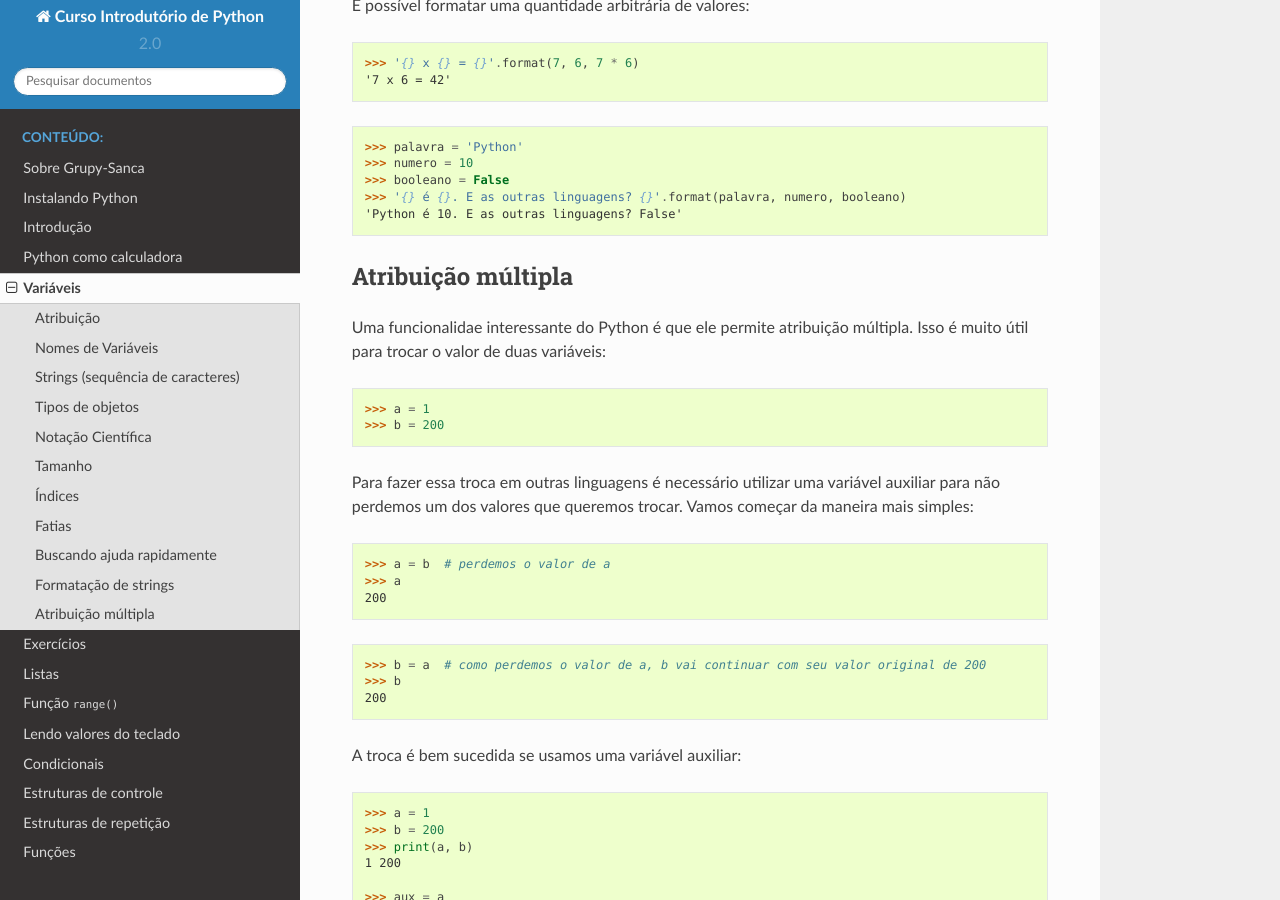
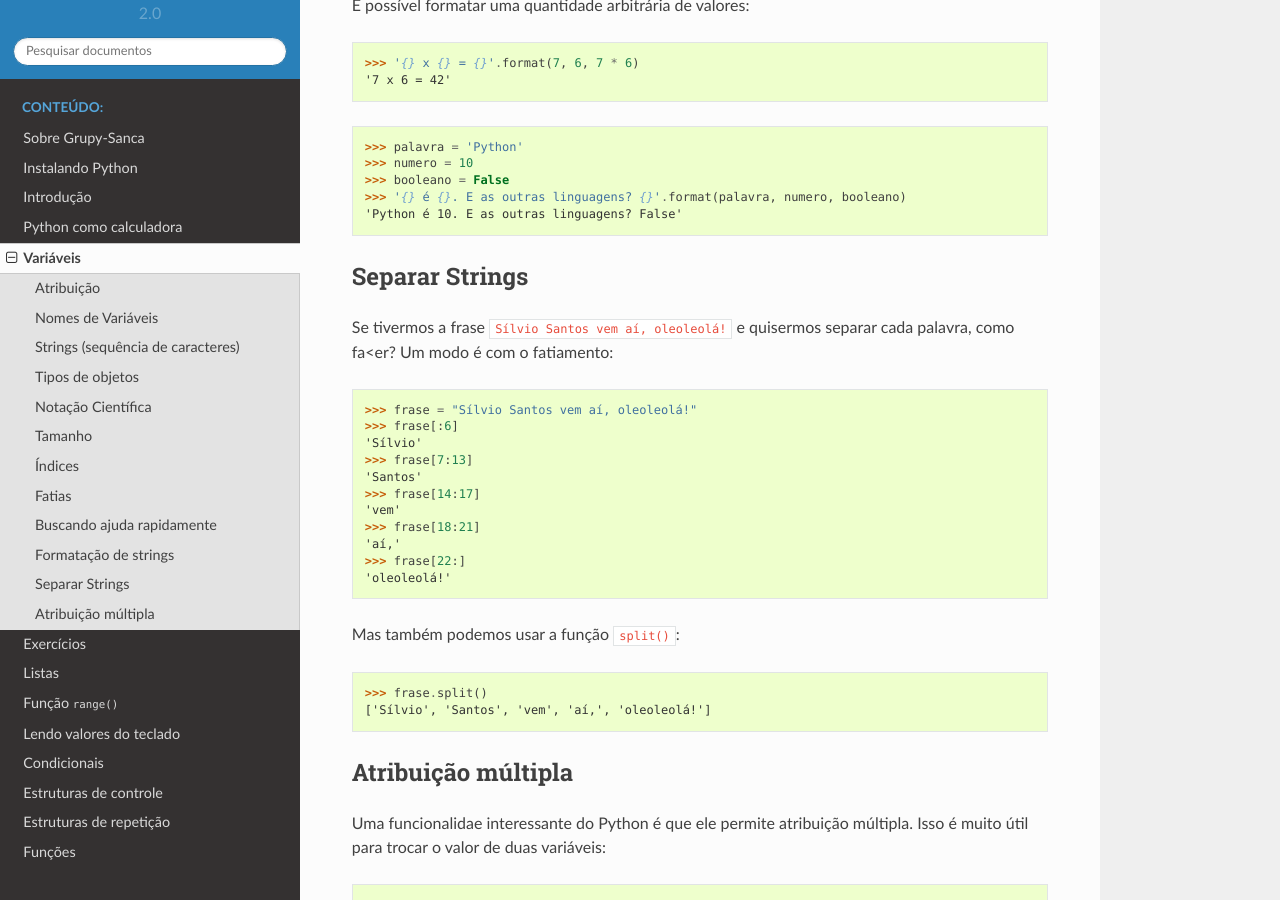
Before and after one commit to grupy-sanca/curso-python, a Sphinx documentation site: the page built from material/source/variaveis.rst, in a window 1280 px wide and 900 px high, scrolled down 14126 px. Built offline with Sphinx 7.4.7 and the Read the Docs theme 2.0.0, drawn with Linux system fonts in a browser that asks for light colours.

Commit message:
Adicionado explicacao do str.split()

```diff
--- a/material/source/variaveis.rst
+++ b/material/source/variaveis.rst
@@ -826,6 +826,34 @@ feita nenhuma atribuição:
    'Python é 10. E as outras linguagens? False'
 
 
+Separar Strings
+---------------
+
+Se tivermos a frase ``Sílvio Santos vem aí, oleoleolá!`` e quisermos separar
+cada palavra, como fa<er? Um modo é com o fatiamento:
+
+.. doctest::
+
+   >>> frase = "Sílvio Santos vem aí, oleoleolá!"
+   >>> frase[:6]
+   'Sílvio'
+   >>> frase[7:13]
+   'Santos'
+   >>> frase[14:17]
+   'vem'
+   >>> frase[18:21]
+   'aí,'
+   >>> frase[22:]
+   'oleoleolá!'
+
+Mas também podemos usar a função ``split()``:
+
+.. doctest::
+
+   >>> frase.split()
+   ['Sílvio', 'Santos', 'vem', 'aí,', 'oleoleolá!']
+
+
 Atribuição múltipla
 -------------------
 
```
